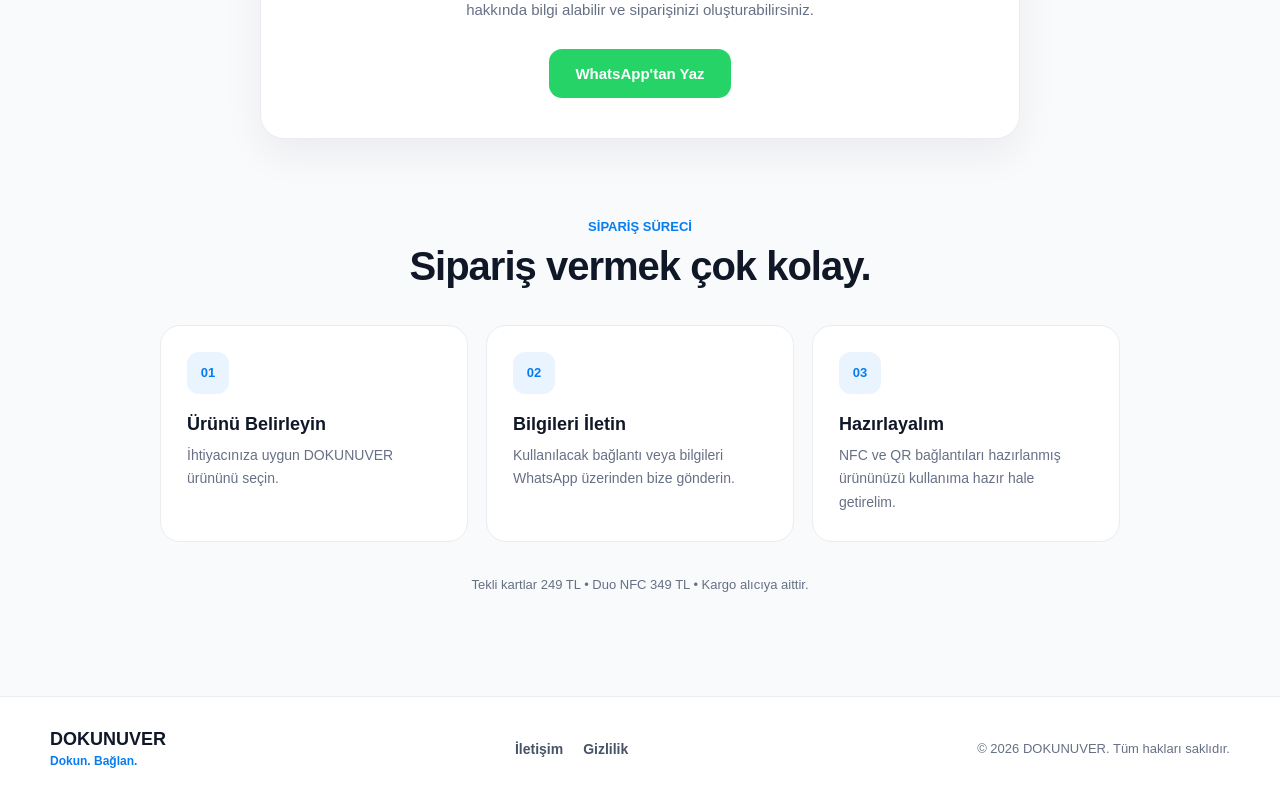
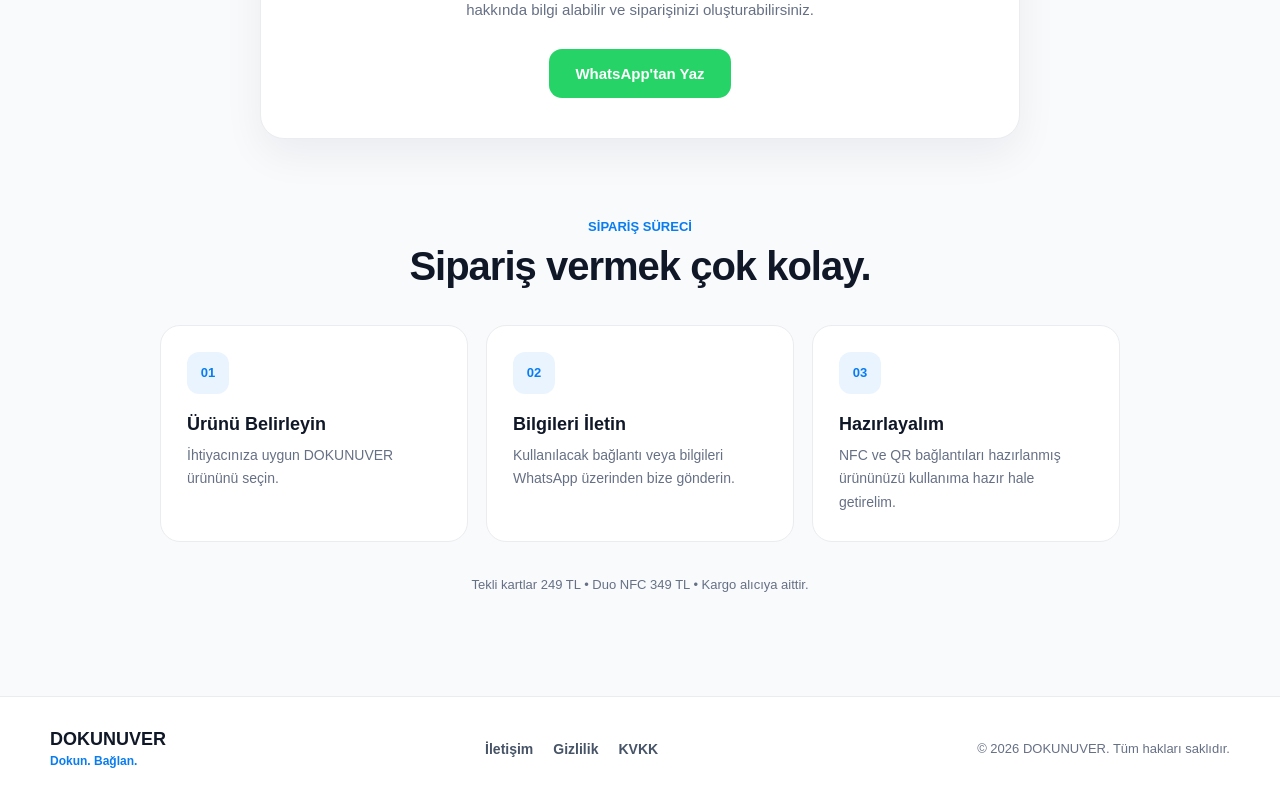
Before and after one commit to temurtasyucel-ops/dokunuver-Web, a Next.js app: page /iletisim in a window 1280 px wide. Shown: the part 701-1501 px from the top of the page. Built offline with nearby package versions, Linux system fonts and the light colour scheme.

Commit message:
Update page.js

```diff
--- a/app/iletisim/page.js
+++ b/app/iletisim/page.js
@@ -352,6 +352,17 @@ export default function IletisimPage() {
             >
               Gizlilik
             </a>
+                <a
+  href="/kvkk"
+  style={{
+    color: "#475467",
+    textDecoration: "none",
+    fontSize: "14px",
+    fontWeight: "600",
+  }}
+>
+  KVKK
+</a>
           </div>
 
           <div
```
